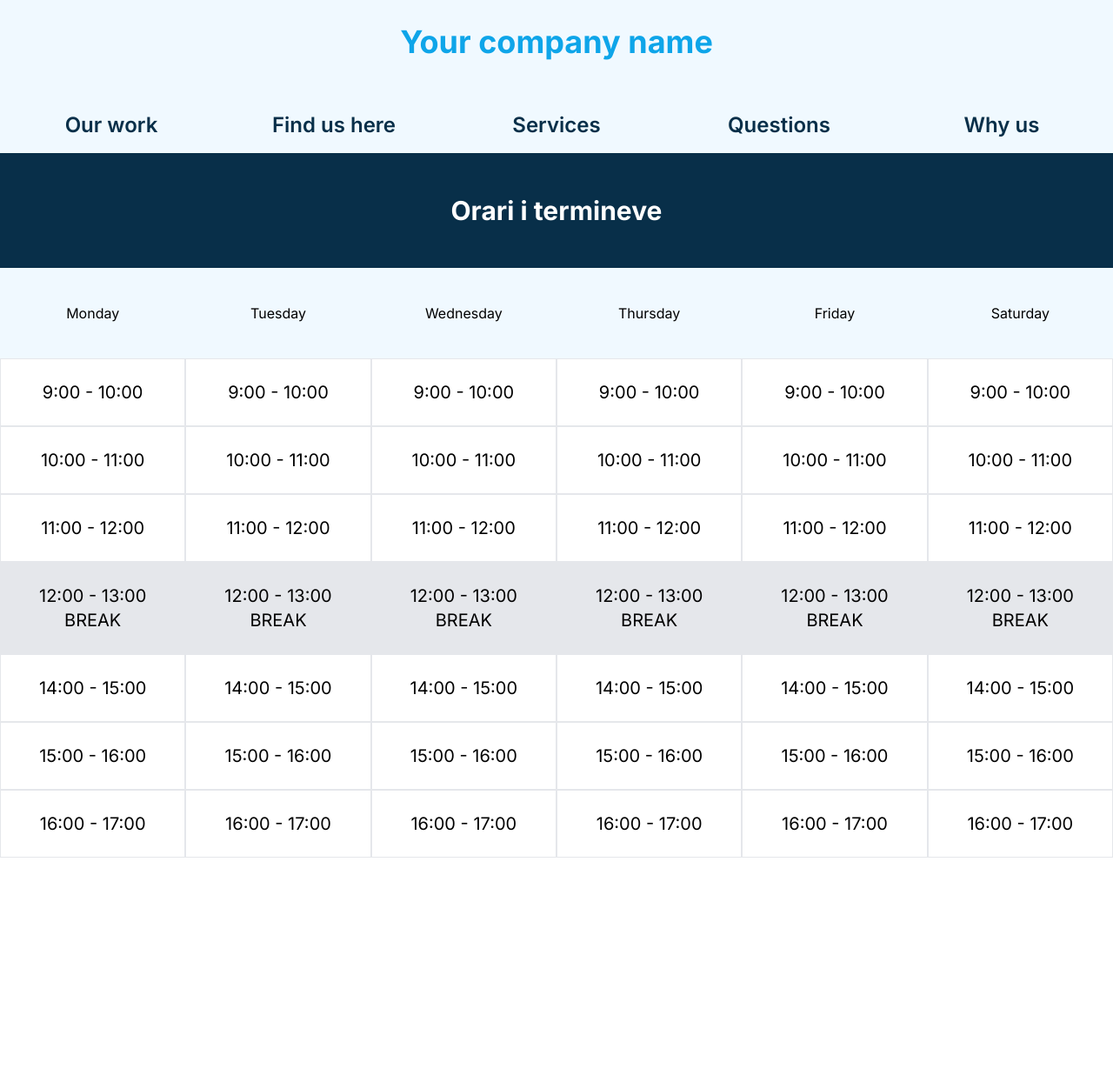
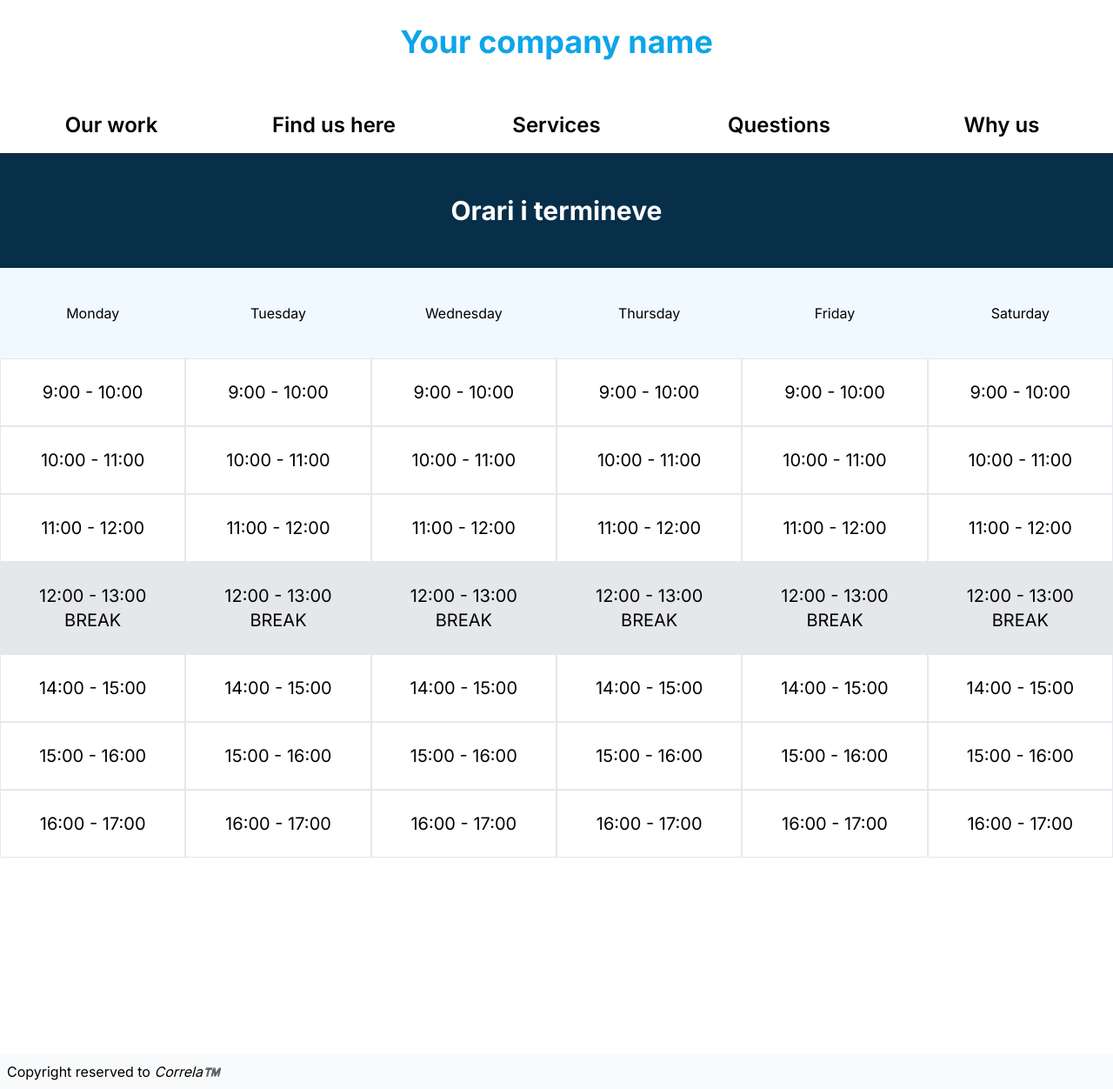
Before and after one commit to armql/Correla, a React (Vite) app in the folder front/: page /home in a window 1280 px wide. Shown: the whole page at 87% size. Before the commit the page ends 1212 px from the top, so only its background shows below. Built offline with nearby package versions, Linux system fonts and the light colour scheme.

Commit message:
more packages
- luxon package in lib

```diff
--- a/front/package.json
+++ b/front/package.json
@@ -11,6 +11,7 @@
   "dependencies": {
     "@headlessui/react": "^1.7.17",
     "@heroicons/react": "^2.0.18",
+    "luxon": "^3.4.3",
     "react": "^18.2.0",
     "react-dom": "^18.2.0",
     "react-router-dom": "^6.16.0"
--- a/front/src/layouts/GuestLayout.jsx
+++ b/front/src/layouts/GuestLayout.jsx
@@ -1,6 +1,7 @@
 import React from 'react'
 import { Outlet } from 'react-router-dom'
 import Navbar from '../views/Navbar'
+import Footer from '../views/Footer'
 
 export default function GuestLayout() {
   return (
@@ -8,6 +9,7 @@ export default function GuestLayout() {
         <div className='relative'>
             <Navbar />
             <Outlet />
+            <Footer />
         </div>
     </div>
   )
--- /dev/null
+++ b/front/src/views/Footer.jsx
@@ -0,0 +1,12 @@
+import React from 'react'
+
+export default function Footer() {
+    return (
+        <div className=''>
+            <div></div>
+            <div className='bg-gray-50 p-2'>
+                Copyright reserved to <span className='italic'>Correla™️</span>
+            </div>
+        </div>
+    )
+}
--- a/front/src/views/Navbar.jsx
+++ b/front/src/views/Navbar.jsx
@@ -1,5 +1,4 @@
 import React, { useState } from 'react'
-import { Link } from 'react-router-dom'
 
 export default function Navbar() {
     const [summary, setSummary] = useState(false);
@@ -10,25 +9,25 @@ export default function Navbar() {
     };
 
     return (
-        <div className='bg-sky-50 shadow-md'>
+        <div className='bg-white shadow-md'>
             <div className='h-24 flex justify-center text-sky-500 items-center font-bold text-4xl'>
                 Your company name
             </div>
             <div className='w-full h-full mt-4 font-semibold'>
-                <div className='grid grid-cols-2 lg:grid-cols-5 text-center  justify-evenly text-sky-950 items-center text-2xl'>
-                    <button onClick={toggleSummary} type='button' className=' p-4 hover:text-sky-400 transition'>
+                <div className='grid grid-cols-2 lg:grid-cols-5 text-center  justify-evenly text-black items-center text-2xl'>
+                    <button onClick={toggleSummary} type='button' className=' p-4 hover:text-gray-400 transition'>
                         Our work
                     </button>
-                    <button type='button' className=' p-4 hover:text-sky-400 transition'>
+                    <button type='button' className=' p-4 hover:text-gray-400 transition'>
                         Find us here
                     </button>
-                    <button type='button' className=' p-4 hover:text-sky-400 transition'>
+                    <button type='button' className=' p-4 hover:text-gray-400 transition'>
                         Services
                     </button>
-                    <button type='button' className=' p-4 hover:text-sky-400 transition'>
+                    <button type='button' className=' p-4 hover:text-gray-400 transition'>
                         Questions
                     </button>
-                    <button type='button' className=' p-4 hover:text-sky-400 transition'>
+                    <button type='button' className=' p-4 hover:text-gray-400 transition'>
                         Why us
                     </button>
                 </div>
```
Also changed, not shown: 1 other file (tests, documents, lock files or other folders).
